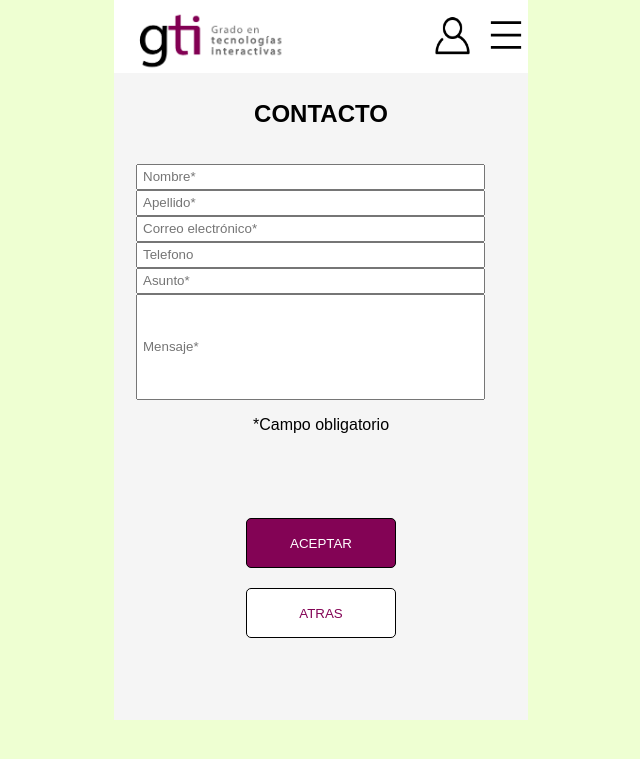
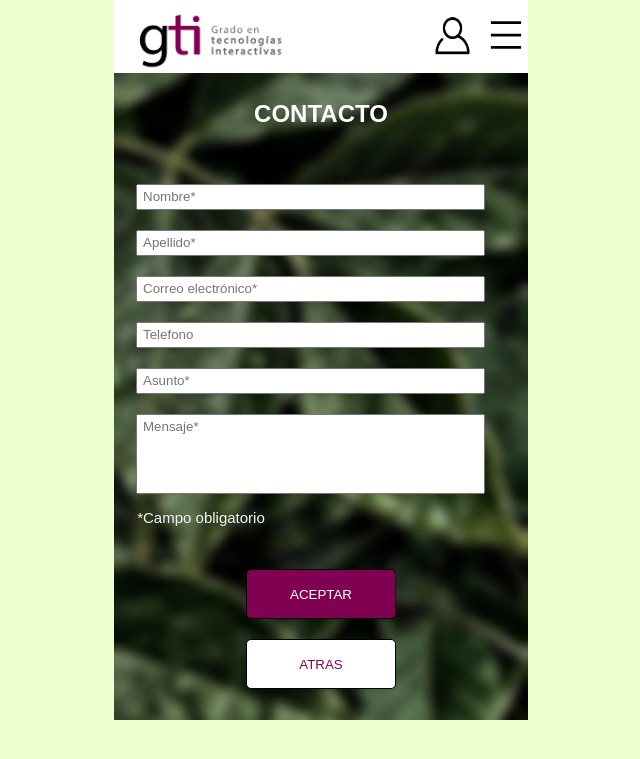
Before and after one commit to Foxpeet/ProyectoWebBueno, a PHP site: page /contacto.html in a window 1280 px wide. Shown: the top 759 px of the page, without its empty margins (319-959 px from the left). Run offline with PHP 8.4, Linux system fonts and the light colour scheme.

Commit message:
Update estilo-contacto.css

```diff
--- a/css/estilo-contacto.css
+++ b/css/estilo-contacto.css
@@ -31,15 +31,18 @@ body{
     height:720px;
     width: 414px;
     text-align: center;
+    background-image: url("../images/fondoContacto.jpg");
+    background-size: cover;
+    background-position: center;
+}
 
-}
 /*FIN FONDO GENERAL*/
 
 #titulo{
     margin-top: 100px;
     font-size: 24px;
     text-align: center;
-    color: black;
+    color: white;
     font-weight: bold;
 }
 
@@ -60,14 +63,20 @@ body{
     padding-right: 100px;
     margin-right: 21px;
     padding-left: 5px;
-
     line-height: 20px;
     border: 0,5px solid #000000;
-
+    margin-top: 20px;
 }
 
 #mensaje{
-    line-height:100px;
+   padding-bottom: 55px;
+}
+
+#obligatorio{
+    font-family: Arial, Helvetica, sans-serif;
+    font-size: 15px;
+    color: whitesmoke;
+    margin-right: 240px;
 }
 
 /*INICIO BOTONES*/
@@ -75,11 +84,12 @@ body{
 .boton-aceptar[type="submit"]{
     height:50px;
     width:150px;
-    margin-top: 50px;
+    margin-top: 10px;
     background:rgb(130, 0, 83, 0.99);
     border:1px solid #000000;
     color: #ffffff;
     border-radius:5px;
+
 }
 .boton-atras[type="button"]{
     height:50px;
@@ -89,6 +99,7 @@ body{
     color: rgb(130, 0, 83, 0.99);
     border-radius:5px;
     margin-top: 20px;
+
 }
 
 .boton-aceptar:hover{
```
